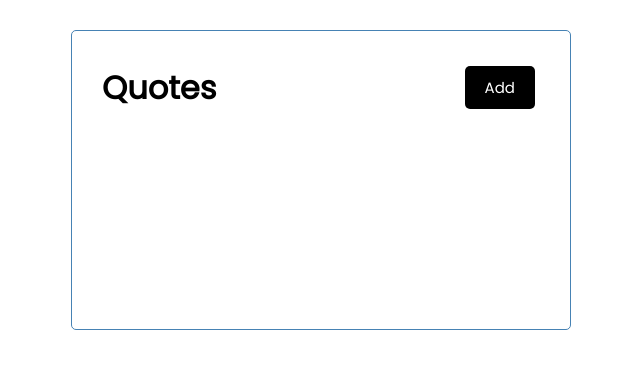
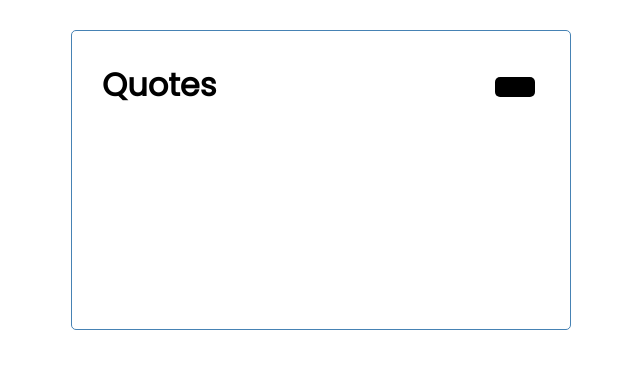
Before and after one commit to mccafee025/week1ip, an Angular app: page / in a window 1280 px wide. Shown: the top 368 px of the page, without its empty margins (319-959 px from the left). Built offline with nearby package versions, Linux system fonts and the light colour scheme.

Commit message:
change button text

```diff
--- a/src/app/components/button/button.component.html
+++ b/src/app/components/button/button.component.html
@@ -1 +1 @@
-<button class='btn'>Add</button>
+<button class='btn'>{{ text }}</button>
```
Also changed, not shown: src/app/components/button/button.component.ts (+4 -3 lines).
